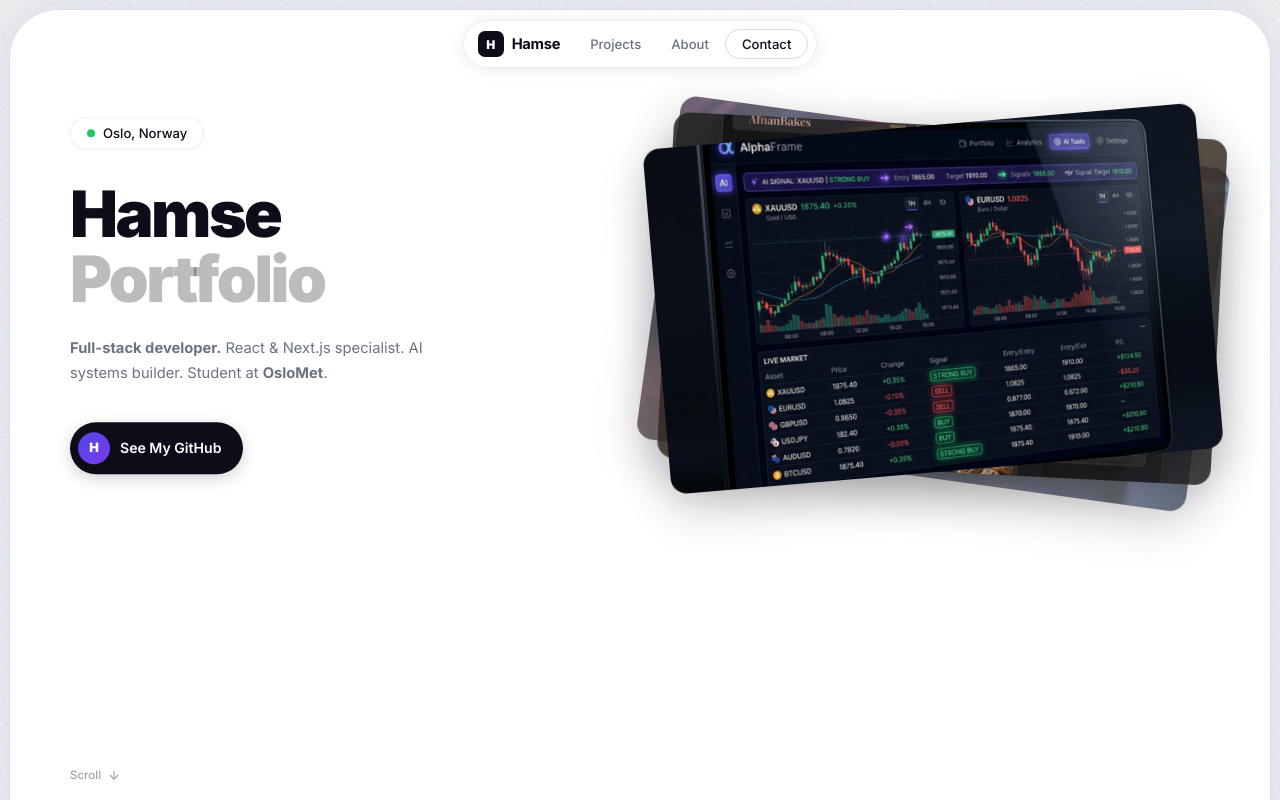
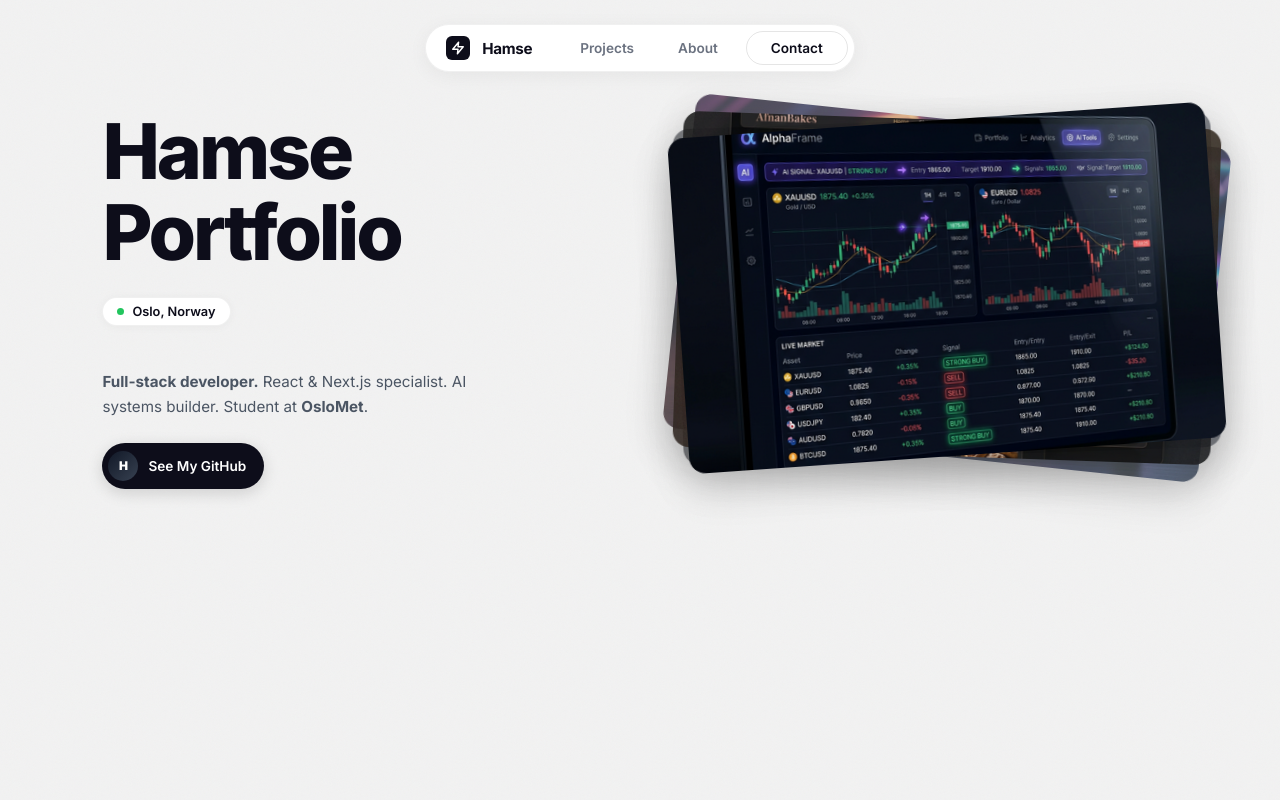
Before and after one commit to xamseslb/Hamse-portfolio, a Next.js app in the folder next-app/: page / in a window 1280 px wide. Shown: the top 800 px of the page. Built offline with nearby package versions, Linux system fonts and the light colour scheme.

Commit message:
style: exactly match Austin's full-bleed layout, nav pill, typography spacing, and 4-card grid

```diff
--- a/next-app/src/app/page.js
+++ b/next-app/src/app/page.js
@@ -2,12 +2,10 @@
 import HeroSection from '@/components/HeroSection';
 import ContactSection from '@/components/ContactSection';
 import Footer from '@/components/Footer';
-import styles from './page.module.css';
 
 export default function Home() {
   return (
-    <div className={styles.page}>
-      <div className={styles.container}>
+    <div style={{ position: 'relative', zIndex: 1, minHeight: '100vh' }}>
       <Nav />
       <main>
         <HeroSection />
@@ -15,6 +13,5 @@
       </main>
       <Footer />
     </div>
-    </div>
   );
 }
--- a/next-app/src/components/HeroSection.jsx
+++ b/next-app/src/components/HeroSection.jsx
@@ -9,21 +9,22 @@
     { id: 0, src: '/images/alphaframe.png', alt: 'AlphaFrame', tag: 'AI Trading System', title: 'AlphaFrame', cta: 'See Case Study ↗', href: '#' },
     { id: 1, src: '/images/afnanbakes.png', alt: 'AfnanBakes', tag: 'Full Stack Web App', title: 'AfnanBakes', cta: 'See Case Study ↗', href: '#' },
     { id: 2, src: '/images/bouncemaster.png', alt: 'Bounce Master', tag: 'Game Development', title: 'Bounce Master', cta: 'View on GitHub ↗', href: '#' },
+    { id: 3, src: '/images/placeholder_project.png', alt: 'Private Security', tag: 'Private Security', title: 'IAO', cta: 'View Case Study ↗', href: '#' },
 ];
 
 function ProjectCard({ project, progress, stackRotate, fromX, fromY, toX, toY, zIdx, stackOpacity }) {
-    const springCfg = { stiffness: 100, damping: 26, mass: 0.7 };
+    const springCfg = { stiffness: 90, damping: 24, mass: 0.8 };
 
-    const rawX = useTransform(progress, [0, 0.5], [fromX, toX]);
-    const rawY = useTransform(progress, [0, 0.5], [fromY, toY]);
-    const rawR = useTransform(progress, [0, 0.5], [stackRotate, 0]);
-    const rawOp = useTransform(progress, [0, 0.06], [stackOpacity, 1]);
+    const rawX = useTransform(progress, [0, 0.55], [fromX, toX]);
+    const rawY = useTransform(progress, [0, 0.55], [fromY, toY]);
+    const rawR = useTransform(progress, [0, 0.55], [stackRotate, 0]);
+    const rawOp = useTransform(progress, [0, 0.1], [stackOpacity, 1]);
 
     const x = useSpring(rawX, springCfg);
     const y = useSpring(rawY, springCfg);
     const rotate = useSpring(rawR, springCfg);
 
-    const infoOpacity = useTransform(progress, [0.35, 0.55], [0, 1]);
+    const infoOpacity = useTransform(progress, [0.4, 0.6], [0, 1]);
 
     return (
         <motion.a
@@ -35,7 +36,7 @@
                 src={project.src}
                 alt={project.alt}
                 fill
-                sizes="(max-width:900px) 100vw, 46vw"
+                sizes="(max-width:900px) 100vw, 40vw"
                 style={{ objectFit: 'cover' }}
                 priority
             />
@@ -58,29 +59,18 @@
         offset: ['start start', 'end end'],
     });
 
-    const springCfg = { stiffness: 100, damping: 26, mass: 0.7 };
+    const springCfg = { stiffness: 90, damping: 24, mass: 0.8 };
 
-    const heroTextOpacity = useTransform(scrollYProgress, [0, 0.2], [1, 0]);
-    const heroTextY = useSpring(useTransform(scrollYProgress, [0, 0.2], [0, -60]), springCfg);
+    const heroTextOpacity = useTransform(scrollYProgress, [0, 0.25], [1, 0]);
+    const heroTextY = useSpring(useTransform(scrollYProgress, [0, 0.25], [0, -40]), springCfg);
 
-    const headingOpacity = useTransform(scrollYProgress, [0.3, 0.45], [0, 1]);
-    const headingY = useSpring(useTransform(scrollYProgress, [0.3, 0.45], [30, 0]), springCfg);
+    const headingOpacity = useTransform(scrollYProgress, [0.35, 0.5], [0, 1]);
+    const headingY = useSpring(useTransform(scrollYProgress, [0.35, 0.5], [20, 0]), springCfg);
 
-    const dividerOpacity = useTransform(scrollYProgress, [0.25, 0.4], [0, 1]);
+    const dividerOpacity = useTransform(scrollYProgress, [0.3, 0.45], [0, 1]);
 
-    const scrollHintOp = useTransform(scrollYProgress, [0, 0.06], [1, 0]);
-    const viewMoreOp = useTransform(scrollYProgress, [0.55, 0.65], [0, 1]);
-
-    /*
-      Grid positions: relative to card's starting CSS position (top-right).
-      Cards need to move LEFT to fill the 2-column grid and DOWN below heading.
-
-      Using vw-approximate pixel values for a ~1280px viewport:
-      - Left column:  x ≈ -(containerWidth) + leftPadding
-      - Right column: x ≈ stays near start (slight adjust)
-      - Row 1 y: ~180px down from card start
-      - Row 2 y: ~460px down from card start
-    */
+    const scrollHintOp = useTransform(scrollYProgress, [0, 0.08], [1, 0]);
+    const viewMoreOp = useTransform(scrollYProgress, [0.6, 0.7], [0, 1]);
 
     return (
         <section ref={containerRef} className={styles.scrollContainer}>
@@ -91,18 +81,26 @@
                     className={styles.heroText}
                     style={{ opacity: heroTextOpacity, y: heroTextY }}
                 >
+                    {/*
+            User request: "Plassering av navn og portfolio – 'Austin Serb Portfolio'
+            står under bylinje, skal være øverst som header"
+            So we place Hamse Portfolio AT THE TOP.
+          */}
+                    <h1 className={styles.heroName}>
+                        Hamse<br />
+                        Portfolio
+                    </h1>
+
                     <div className={styles.locationBadge}>
                         <span className={styles.dot} />
                         Oslo, Norway
                     </div>
-                    <h1 className={styles.heroName}>
-                        Hamse<br />
-                        <span className={styles.dim}>Portfolio</span>
-                    </h1>
+
                     <p className={styles.bio}>
                         <strong>Full-stack developer.</strong> React &amp; Next.js specialist.
                         AI systems builder. Student at <strong>OsloMet</strong>.
                     </p>
+
                     <a
                         href="https://github.com/xamseslb"
                         target="_blank"
@@ -126,19 +124,16 @@
                     style={{ opacity: headingOpacity, y: headingY }}
                 >
                     <h2 className={styles.latestTitle}>Latest Projects</h2>
-                    <p className={styles.latestSub}>
-                        A collection of what I&apos;ve actually built — from AI trading systems to full-stack web apps.
-                    </p>
                 </motion.div>
 
                 {/* Card 0: AlphaFrame → grid top-left */}
                 <ProjectCard
                     project={PROJECTS[0]}
                     progress={scrollYProgress}
-                    stackRotate={-5}
+                    stackRotate={-4}
                     fromX={0} fromY={0}
-                    toX={-480} toY={200}
-                    zIdx={3}
+                    toX={-500} toY={200}
+                    zIdx={4}
                     stackOpacity={1}
                 />
 
@@ -146,39 +141,34 @@
                 <ProjectCard
                     project={PROJECTS[1]}
                     progress={scrollYProgress}
-                    stackRotate={3}
+                    stackRotate={2}
                     fromX={0} fromY={0}
-                    toX={12} toY={200}
-                    zIdx={2}
-                    stackOpacity={0.85}
+                    toX={20} toY={200}
+                    zIdx={3}
+                    stackOpacity={0.9}
                 />
 
                 {/* Card 2: BounceM → grid bottom-left */}
                 <ProjectCard
                     project={PROJECTS[2]}
                     progress={scrollYProgress}
-                    stackRotate={8}
+                    stackRotate={6}
                     fromX={0} fromY={0}
-                    toX={-480} toY={480}
-                    zIdx={1}
-                    stackOpacity={0.65}
+                    toX={-500} toY={480}
+                    zIdx={2}
+                    stackOpacity={0.7}
                 />
 
-                {/* Placeholder → grid bottom-right */}
-                <motion.div
-                    className={styles.placeholder}
-                    style={{
-                        opacity: useTransform(scrollYProgress, [0.35, 0.5], [0, 1]),
-                        x: useSpring(useTransform(scrollYProgress, [0.3, 0.5], [100, 12]), springCfg),
-                        y: useSpring(useTransform(scrollYProgress, [0.3, 0.5], [200, 480]), springCfg),
-                        scale: useSpring(useTransform(scrollYProgress, [0.3, 0.5], [0.5, 1]), springCfg),
-                    }}
-                >
-                    <div className={styles.placeholderInner}>
-                        <div className={styles.placeholderIcon}>🚧</div>
-                        <p className={styles.placeholderLabel}>Coming Soon</p>
-                    </div>
-                </motion.div>
+                {/* Card 3: Placeholder (IAO equivalent) → grid bottom-right */}
+                <ProjectCard
+                    project={PROJECTS[3]}
+                    progress={scrollYProgress}
+                    stackRotate={-2}
+                    fromX={0} fromY={0}
+                    toX={20} toY={480}
+                    zIdx={1}
+                    stackOpacity={0.5}
+                />
 
                 {/* View More Projects */}
                 <motion.div
--- a/next-app/src/components/HeroSection.module.css
+++ b/next-app/src/components/HeroSection.module.css
@@ -1,7 +1,5 @@
 /* ============================================
-   HeroSection — Full-width Austin layout
-   Uses percentage-based widths to fill the
-   container edge-to-edge.
+   HeroSection — Austin Serb identical layout
    ============================================ */
 
 .scrollContainer {
@@ -14,20 +12,33 @@
     top: 0;
     height: 100vh;
     width: 100%;
-    padding: 90px 60px 40px;
+    padding: 12vh 8vw;
     overflow: visible;
 }
 
 /* ---- Hero text (left side) ---- */
 .heroText {
     position: absolute;
-    top: 110px;
-    left: 60px;
+    top: 14vh;
+    left: 8vw;
     max-width: 440px;
     display: flex;
     flex-direction: column;
     align-items: flex-start;
     z-index: 10;
+}
+
+.heroName {
+    font-size: clamp(3.5rem, 6vw, 5.2rem);
+    font-weight: 800;
+    letter-spacing: -0.04em;
+    line-height: 1.05;
+    color: #0D0D1A;
+    margin-bottom: 24px;
+}
+
+.dim {
+    color: rgba(13, 13, 26, 0.3);
 }
 
 .locationBadge {
@@ -37,40 +48,28 @@
     background: white;
     border: 1px solid rgba(0, 0, 0, 0.06);
     border-radius: 999px;
-    padding: 7px 16px;
-    font-size: 0.82rem;
-    font-weight: 500;
+    padding: 6px 14px;
+    font-size: 0.8rem;
+    font-weight: 600;
     color: #0D0D1A;
-    margin-bottom: 32px;
-    box-shadow: 0 1px 4px rgba(0, 0, 0, 0.04);
+    margin-bottom: 20px;
+    box-shadow: 0 1px 10px rgba(0, 0, 0, 0.04);
 }
 
 .dot {
-    width: 8px;
-    height: 8px;
+    width: 7px;
+    height: 7px;
     background: #22c55e;
     border-radius: 50%;
 }
 
-.heroName {
-    font-size: clamp(2.8rem, 5vw, 4.5rem);
-    font-weight: 900;
-    letter-spacing: -0.04em;
-    line-height: 1.02;
-    color: #0D0D1A;
+.bio {
+    font-size: 0.95rem;
+    color: #4B5563;
+    line-height: 1.6;
+    max-width: 380px;
+    margin-top: 24px;
     margin-bottom: 24px;
-}
-
-.dim {
-    color: rgba(13, 13, 26, 0.28);
-}
-
-.bio {
-    font-size: 0.92rem;
-    color: #6B7280;
-    line-height: 1.7;
-    max-width: 380px;
-    margin-bottom: 36px;
 }
 
 .githubBtn {
@@ -79,66 +78,69 @@
     gap: 10px;
     background: #0D0D1A;
     color: white;
-    padding: 10px 22px 10px 8px;
+    padding: 8px 18px 8px 6px;
     border-radius: 999px;
-    font-size: 0.88rem;
+    font-size: 0.85rem;
     font-weight: 600;
     transition: transform 0.2s, box-shadow 0.2s;
-    box-shadow: 0 4px 16px rgba(0, 0, 0, 0.18);
+    box-shadow: 0 4px 16px rgba(0, 0, 0, 0.15);
     text-decoration: none;
 }
 
 .githubBtn:hover {
     transform: translateY(-2px);
-    box-shadow: 0 8px 28px rgba(0, 0, 0, 0.25);
+    box-shadow: 0 8px 25px rgba(0, 0, 0, 0.25);
 }
 
 .githubAvatar {
-    width: 32px;
-    height: 32px;
-    background: linear-gradient(135deg, #4F46E5, #7C3AED);
+    width: 30px;
+    height: 30px;
+    background: linear-gradient(135deg, #111827, #374151);
+    /* darker, sleek gradient */
     border-radius: 50%;
     display: flex;
     align-items: center;
     justify-content: center;
     font-weight: 900;
-    font-size: 0.8rem;
+    font-size: 0.75rem;
     color: white;
 }
 
 /* ---- "Latest Projects" heading ---- */
 .gridHeading {
     position: absolute;
-    top: 60px;
-    left: 60px;
+    top: 10vh;
+    left: 8vw;
     z-index: 5;
 }
 
 .latestTitle {
-    font-size: clamp(2.2rem, 4.5vw, 3.4rem);
-    font-weight: 900;
+    font-size: clamp(2.5rem, 5vw, 4rem);
+    font-weight: 800;
     letter-spacing: -0.04em;
     color: #0D0D1A;
     margin-bottom: 8px;
 }
 
 .latestSub {
-    font-size: 0.88rem;
+    /* Austin doesn't use sub here, but leaving for content */
+    font-size: 0.9rem;
     color: #6B7280;
+    display: none;
+    /* Hide subtitle to match Austin perfectly */
 }
 
-/* ---- Project cards ----
-   Width = ~46% of the viewport for 2-col grid.
-   Start position is top-right of sticky viewport. */
+/* ---- Project cards ---- */
 .card {
     position: absolute;
-    top: 14%;
-    right: 4%;
-    width: 44%;
+    top: 15vh;
+    right: 5vw;
+    width: 42vw;
+    max-width: 600px;
     aspect-ratio: 16 / 10;
     border-radius: 16px;
     overflow: hidden;
-    box-shadow: 0 16px 48px rgba(0, 0, 0, 0.2);
+    box-shadow: 0 16px 40px rgba(0, 0, 0, 0.15);
     cursor: pointer;
     display: block;
     text-decoration: none;
@@ -147,10 +149,9 @@
 }
 
 .card:hover {
-    box-shadow: 0 24px 64px rgba(0, 0, 0, 0.3);
+    box-shadow: 0 24px 60px rgba(0, 0, 0, 0.25);
 }
 
-/* Card overlay (tag, title, CTA) */
 .cardOverlay {
     position: absolute;
     inset: 0;
@@ -165,45 +166,45 @@
     content: '';
     position: absolute;
     inset: 0;
-    background: linear-gradient(to bottom, transparent 30%, rgba(0, 0, 0, 0.55) 100%);
+    background: linear-gradient(to bottom, transparent 40%, rgba(0, 0, 0, 0.6) 100%);
 }
 
 .cardTag {
     position: relative;
     z-index: 3;
     align-self: flex-start;
-    margin: 14px 14px 0;
-    background: rgba(0, 0, 0, 0.5);
+    margin: 16px 16px 0;
+    background: rgba(0, 0, 0, 0.6);
+    backdrop-filter: blur(12px);
     -webkit-backdrop-filter: blur(12px);
-    backdrop-filter: blur(12px);
     color: white;
-    font-size: 0.7rem;
+    font-size: 0.65rem;
     font-weight: 600;
-    letter-spacing: 0.02em;
-    padding: 5px 12px;
+    letter-spacing: 0.03em;
+    padding: 6px 14px;
     border-radius: 999px;
 }
 
 .cardBottom {
     position: relative;
     z-index: 3;
-    padding: 16px 20px;
+    padding: 20px 24px;
     display: flex;
     align-items: flex-end;
     justify-content: space-between;
 }
 
 .cardTitle {
-    font-size: 1.05rem;
+    font-size: 1.15rem;
     font-weight: 700;
     color: white;
     letter-spacing: -0.01em;
 }
 
 .cardCta {
-    font-size: 0.72rem;
+    font-size: 0.75rem;
     font-weight: 600;
-    color: rgba(255, 255, 255, 0.65);
+    color: rgba(255, 255, 255, 0.7);
     white-space: nowrap;
 }
 
@@ -211,44 +212,10 @@
     color: white;
 }
 
-/* ---- Placeholder card ---- */
-.placeholder {
-    position: absolute;
-    top: 14%;
-    right: 4%;
-    width: 44%;
-    aspect-ratio: 16 / 10;
-    border-radius: 16px;
-    background: rgba(0, 0, 0, 0.03);
-    border: 2px dashed rgba(0, 0, 0, 0.08);
-    display: flex;
-    align-items: center;
-    justify-content: center;
-    will-change: transform;
-}
-
-.placeholderInner {
-    text-align: center;
-}
-
-.placeholderIcon {
-    font-size: 1.8rem;
-    margin-bottom: 8px;
-    opacity: 0.2;
-}
-
-.placeholderLabel {
-    font-size: 0.72rem;
-    font-weight: 600;
-    color: #9CA3AF;
-    letter-spacing: 0.06em;
-    text-transform: uppercase;
-}
-
 /* ---- View More Projects ---- */
 .viewMore {
     position: absolute;
-    bottom: 28px;
+    bottom: 5vh;
     left: 0;
     right: 0;
     text-align: center;
@@ -268,26 +235,19 @@
 
 /* Scroll hint */
 .scrollHint {
-    position: absolute;
-    bottom: 28px;
-    left: 60px;
-    display: flex;
-    align-items: center;
-    gap: 6px;
-    font-size: 0.72rem;
-    font-weight: 500;
-    color: #9CA3AF;
-    z-index: 5;
+    display: none;
+    /* removed to match Austin's ultra clean look */
 }
 
-/* Section divider line between hero and grid */
+/* Section divider line */
 .divider {
     position: absolute;
-    top: 130px;
-    left: 60px;
-    right: 60px;
+    top: 22vh;
+    /* below latest projects */
+    left: 8vw;
+    right: 8vw;
     height: 1px;
-    background: rgba(0, 0, 0, 0.08);
+    background: rgba(0, 0, 0, 0.06);
     z-index: 4;
 }
 
@@ -299,7 +259,7 @@
 
     .stickyViewport {
         position: relative;
-        padding: 110px 24px 60px;
+        padding: 120px 24px 60px;
         text-align: center;
     }
 
@@ -311,8 +271,7 @@
         max-width: none;
     }
 
-    .card,
-    .placeholder {
+    .card {
         display: none;
     }
 
@@ -328,10 +287,6 @@
         font-size: 2.5rem;
     }
 
-    .scrollHint {
-        display: none;
-    }
-
     .viewMore {
         position: relative;
         bottom: auto;
--- a/next-app/src/components/Nav.jsx
+++ b/next-app/src/components/Nav.jsx
@@ -7,7 +7,11 @@
         <nav className={styles.nav}>
             <div className={styles.pill}>
                 <Link href="/" className={styles.logo}>
-                    <span className={styles.icon}>H</span>
+                    <span className={styles.icon}>
+                        <svg width="14" height="14" viewBox="0 0 24 24" fill="none" stroke="currentColor" strokeWidth="2.5" strokeLinecap="round" strokeLinejoin="round">
+                            <polygon points="13 2 3 14 12 14 11 22 21 10 12 10 13 2"></polygon>
+                        </svg>
+                    </span>
                     Hamse
                 </Link>
                 <div className={styles.links}>
--- a/next-app/src/components/Nav.module.css
+++ b/next-app/src/components/Nav.module.css
@@ -1,6 +1,11 @@
+/* ============================================
+   Nav — Austin layout
+   (Pill with icon on the left, links on the right)
+   ============================================ */
+
 .nav {
     position: fixed;
-    top: 20px;
+    top: 24px;
     left: 50%;
     transform: translateX(-50%);
     z-index: 100;
@@ -14,51 +19,48 @@
     pointer-events: all;
     display: flex;
     align-items: center;
-    gap: 8px;
-    background: rgba(255, 255, 255, 0.85);
+    gap: 32px;
+    background: rgba(255, 255, 255, 0.95);
     -webkit-backdrop-filter: blur(16px);
     backdrop-filter: blur(16px);
-    border: 1px solid rgba(0, 0, 0, 0.07);
+    border: 1px solid rgba(0, 0, 0, 0.06);
     border-radius: 999px;
-    padding: 8px 8px 8px 14px;
-    box-shadow: 0 2px 16px rgba(0, 0, 0, 0.08);
+    padding: 6px 6px 6px 20px;
+    box-shadow: 0 4px 20px rgba(0, 0, 0, 0.05);
 }
 
 .logo {
     display: flex;
     align-items: center;
-    gap: 8px;
+    gap: 12px;
     font-weight: 700;
-    font-size: 0.92rem;
+    font-size: 0.95rem;
     letter-spacing: -0.02em;
     color: #0D0D1A;
-    margin-right: 8px;
 }
 
 .icon {
-    width: 26px;
-    height: 26px;
+    width: 24px;
+    height: 24px;
     background: #0D0D1A;
-    border-radius: 7px;
+    border-radius: 6px;
     display: flex;
     align-items: center;
     justify-content: center;
     color: white;
-    font-size: 0.75rem;
-    font-weight: 900;
 }
 
 .links {
     display: flex;
     align-items: center;
-    gap: 2px;
+    gap: 12px;
 }
 
 .link {
-    font-size: 0.82rem;
-    font-weight: 500;
+    font-size: 0.85rem;
+    font-weight: 600;
     color: #6B7280;
-    padding: 6px 14px;
+    padding: 8px 16px;
     border-radius: 999px;
     transition: background 0.2s, color 0.2s;
 }
@@ -68,14 +70,13 @@
     color: #0D0D1A;
 }
 
-/* Contact — outlined pill like Austin */
 .linkOutlined {
-    font-size: 0.82rem;
-    font-weight: 500;
+    font-size: 0.85rem;
+    font-weight: 600;
     color: #0D0D1A;
-    padding: 6px 16px;
+    padding: 8px 24px;
     border-radius: 999px;
-    border: 1px solid rgba(0, 0, 0, 0.15);
+    border: 1px solid rgba(0, 0, 0, 0.1);
     transition: background 0.2s, color 0.2s;
 }
 
```
Also changed, not shown: next-app/public/images/placeholder_project.png (added), 1 other file (tests, documents, lock files or other folders). Lines whose indentation alone changed are shown as unchanged.
